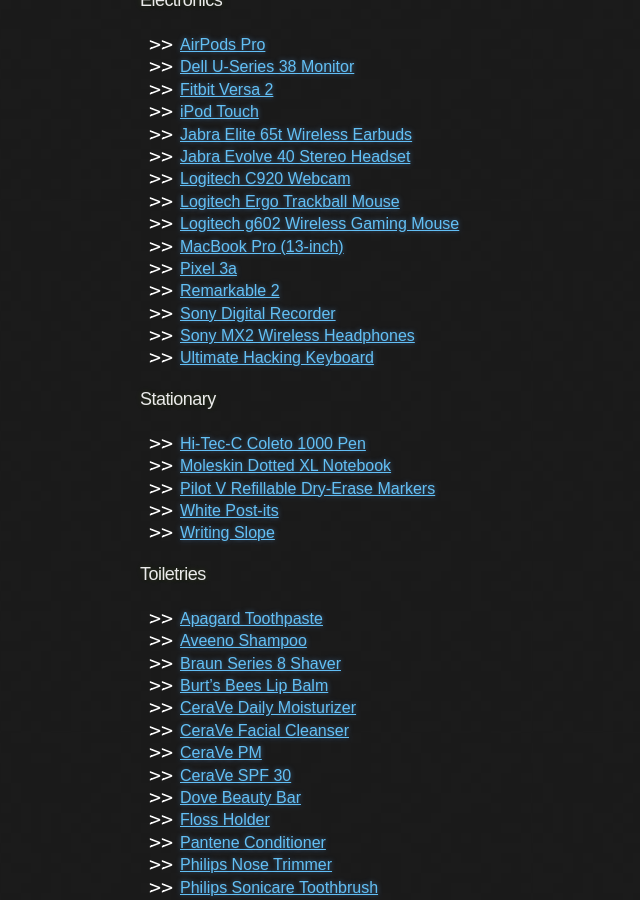
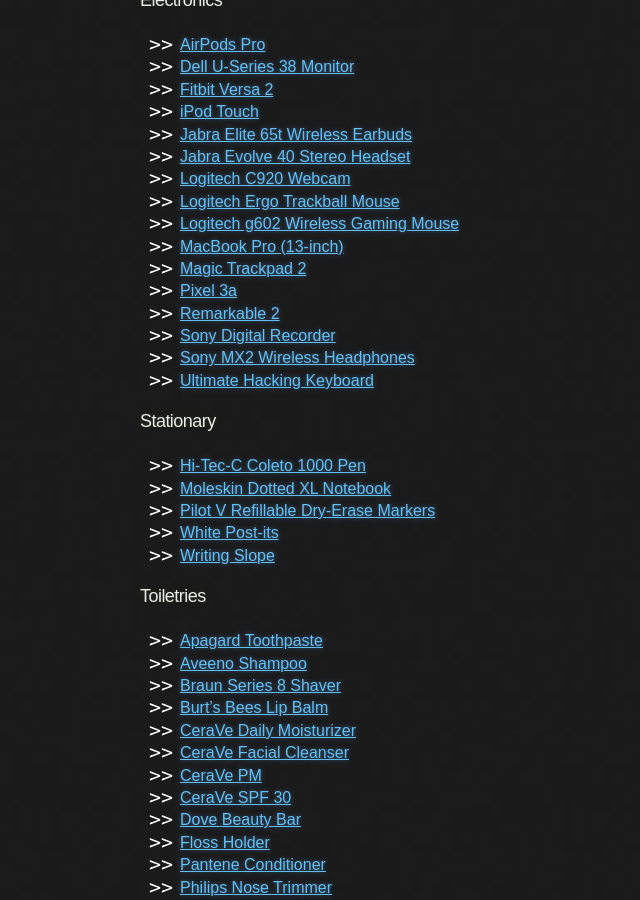
Before and after one commit to tocttou/hacker-blog, a Jekyll site: the page built from things.md, in a window 1280 px wide and 900 px high, scrolled down 332 px. Shown: the whole window, without its empty margins (0-640 px from the left). Built offline with Jekyll 4.4.1, drawn with Linux system fonts in a browser that asks for light colours.

Commit message:
Update things.md

```diff
--- a/things.md
+++ b/things.md
@@ -18,6 +18,7 @@ Last updated: November 18th, 2020
 * [Logitech Ergo Trackball Mouse](https://www.amazon.com/gp/product/B0753P1GTS/ref=ppx_yo_dt_b_search_asin_title?ie=UTF8&psc=1&pldnSite=1)
 * [Logitech g602 Wireless Gaming Mouse](https://www.logitech.com/en-ch/product/g602-wireless-gaming-mouse)
 * [MacBook Pro (13-inch)](https://www.apple.com/shop/buy-mac/macbook-pro/13-inch)
+* [Magic Trackpad 2](https://www.apple.com/shop/product/MJ2R2LL/A/magic-trackpad-2-silver)
 * [Pixel 3a](https://store.google.com/us/product/pixel_3a)
 * [Remarkable 2](https://remarkable.com/store/remarkable-2)
 * [Sony Digital Recorder](https://www.amazon.com/Sony-ICDPX370-Digital-Recorder-Built/dp/B06XFTWCBJ)
```
